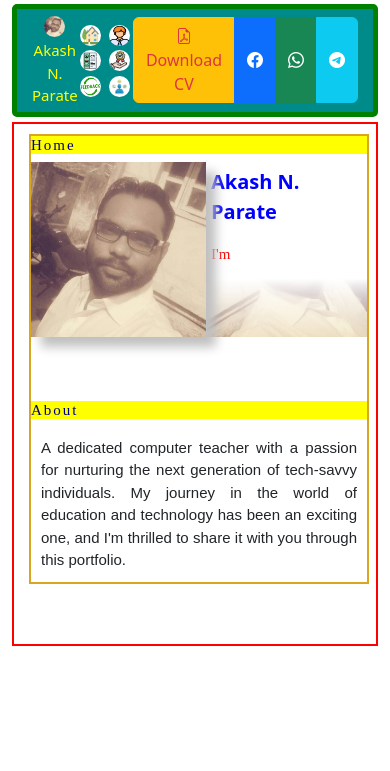
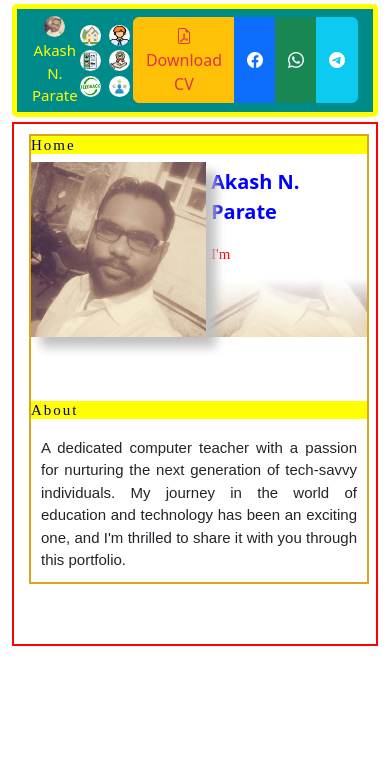
Before and after one commit to AkashParate29/Portfolio, a website: page index.html in a window 390 px wide. Drawn offline with nearby package versions, Linux system fonts and the light colour scheme; files whose address does not match are found by name.

Commit message:
Update75

```diff
--- a/index.html
+++ b/index.html
@@ -521,7 +521,7 @@
         @media (max-width: 600px) {
 
             header {
-                border: 5px solid green;
+                border: 5px solid yellow;
                 font-size: 15px;
                 text-align: center;
                 /* background-color: darkcyan; */
```
